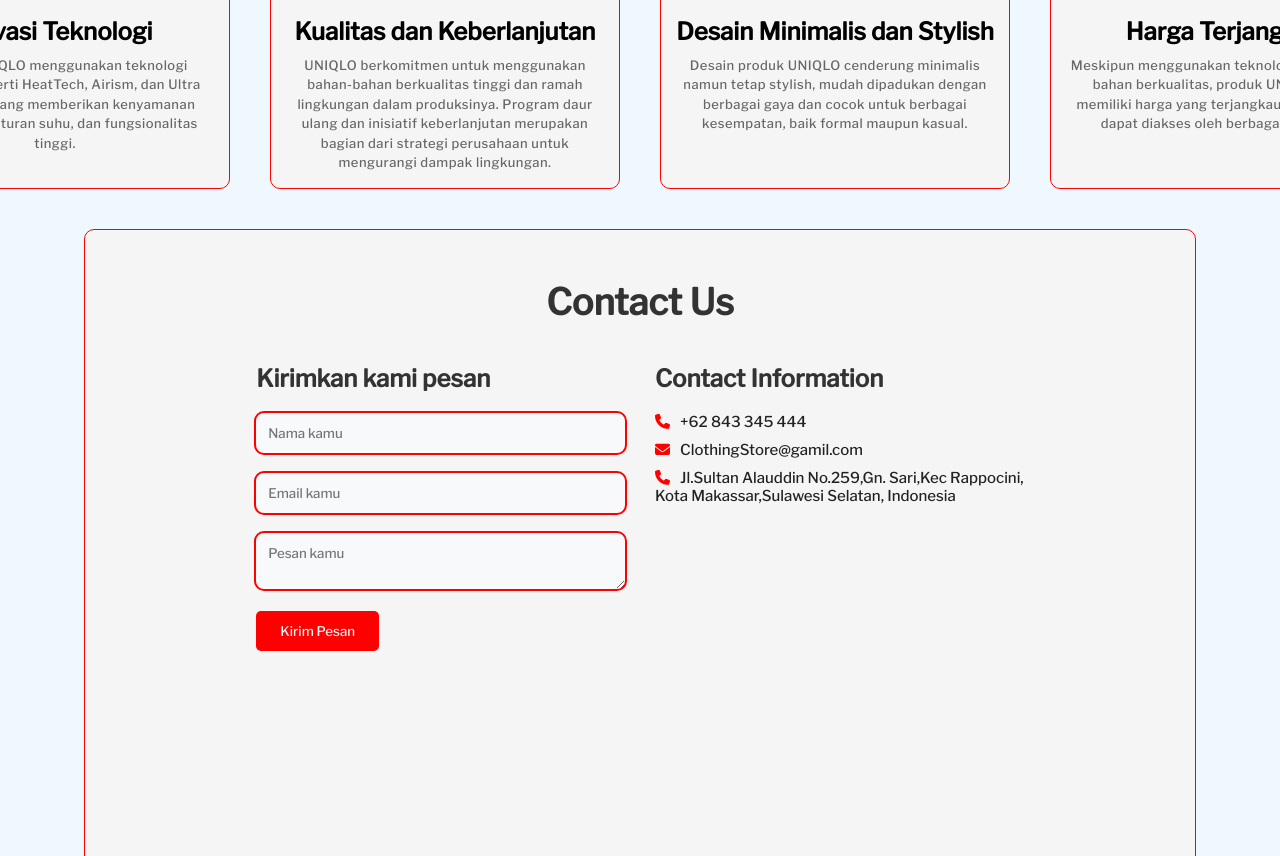
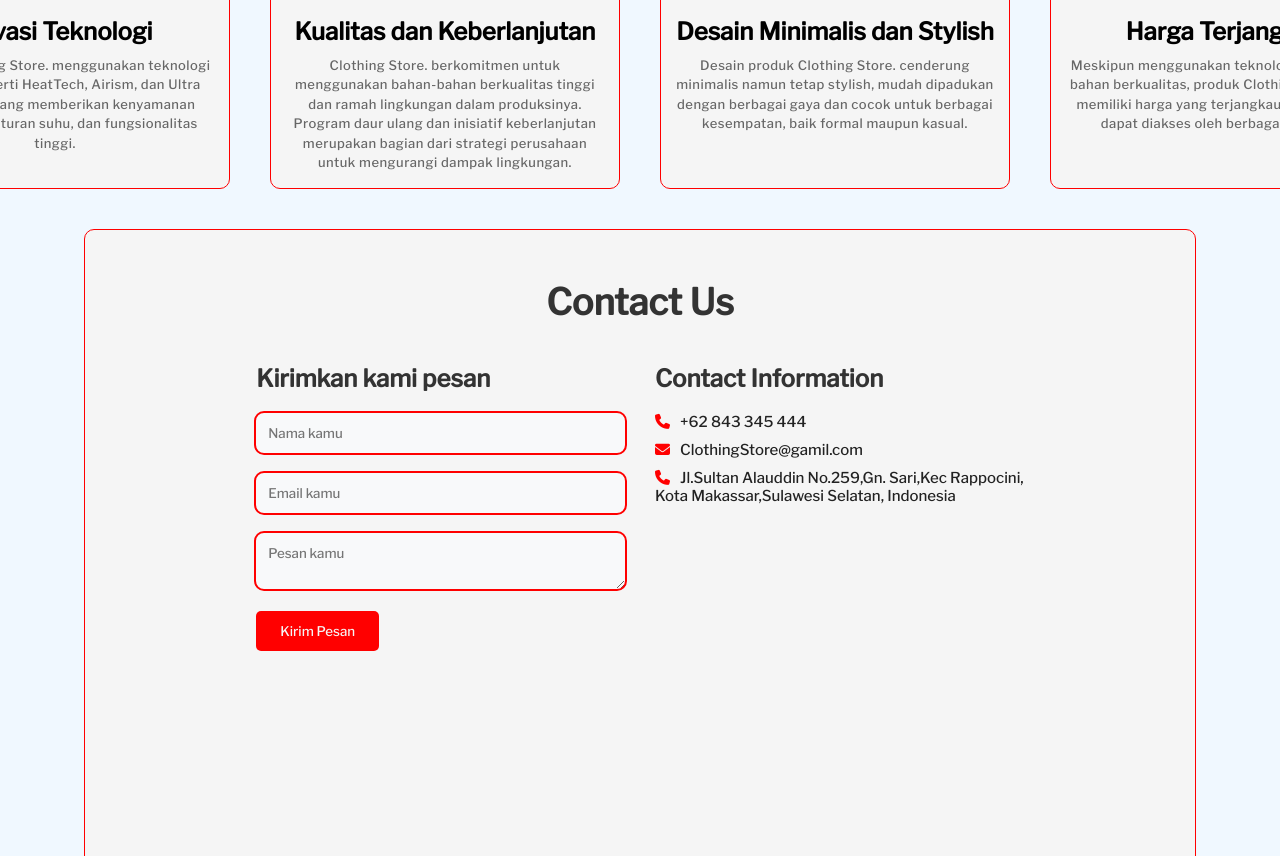
Before and after one commit to Kahfi10/baru-web, a plain HTML site: page index.html in a window 1280 px wide. Shown: the part 2686-3542 px from the top of the page. Drawn offline with nearby package versions, Linux system fonts and the light colour scheme.

Commit message:
Update index.html

```diff
--- a/index.html
+++ b/index.html
@@ -78,25 +78,25 @@
             <div class="services-card">
                 <i class="fa-solid fa-lightbulb"></i>
                 <h2>Inovasi Teknologi</h2>
-                <p>Produk UNIQLO menggunakan teknologi mutakhir seperti HeatTech, Airism, dan Ultra Light Down yang memberikan kenyamanan ekstra, pengaturan suhu, dan fungsionalitas tinggi.
+                <p>Produk Clothing Store. menggunakan teknologi mutakhir seperti HeatTech, Airism, dan Ultra Light Down yang memberikan kenyamanan ekstra, pengaturan suhu, dan fungsionalitas tinggi.
                 </p>
             </div>
             <div class="services-card">
                 <i class="fa-solid fa-medal"></i>
                 <h2>Kualitas dan Keberlanjutan</h2>
-                <p>UNIQLO berkomitmen untuk menggunakan bahan-bahan berkualitas tinggi dan ramah lingkungan dalam produksinya. Program daur ulang dan inisiatif keberlanjutan merupakan bagian dari strategi perusahaan untuk mengurangi dampak lingkungan.
+                <p>Clothing Store. berkomitmen untuk menggunakan bahan-bahan berkualitas tinggi dan ramah lingkungan dalam produksinya. Program daur ulang dan inisiatif keberlanjutan merupakan bagian dari strategi perusahaan untuk mengurangi dampak lingkungan.
                 </p>
             </div>
             <div class="services-card">
                 <i class="fa-brands fa-product-hunt"></i>
                 <h2>Desain Minimalis dan Stylish<h2>
-                <p>Desain produk UNIQLO cenderung minimalis namun tetap stylish, mudah dipadukan dengan berbagai gaya dan cocok untuk berbagai kesempatan, baik formal maupun kasual.
+                <p>Desain produk Clothing Store. cenderung minimalis namun tetap stylish, mudah dipadukan dengan berbagai gaya dan cocok untuk berbagai kesempatan, baik formal maupun kasual.
                 </p>
             </div>
             <div class="services-card">
                 <i class="fa-solid fa-hand-holding-dollar"></i>
                 <h2>Harga Terjangkau</h2>
-                <p>Meskipun menggunakan teknologi canggih dan bahan berkualitas, produk UNIQLO tetap memiliki harga yang terjangkau, membuatnya dapat diakses oleh berbagai kalangan.
+                <p>Meskipun menggunakan teknologi canggih dan bahan berkualitas, produk Clothing Store. tetap memiliki harga yang terjangkau, membuatnya dapat diakses oleh berbagai kalangan.
                 </p>
             </div>
         </div>
```
